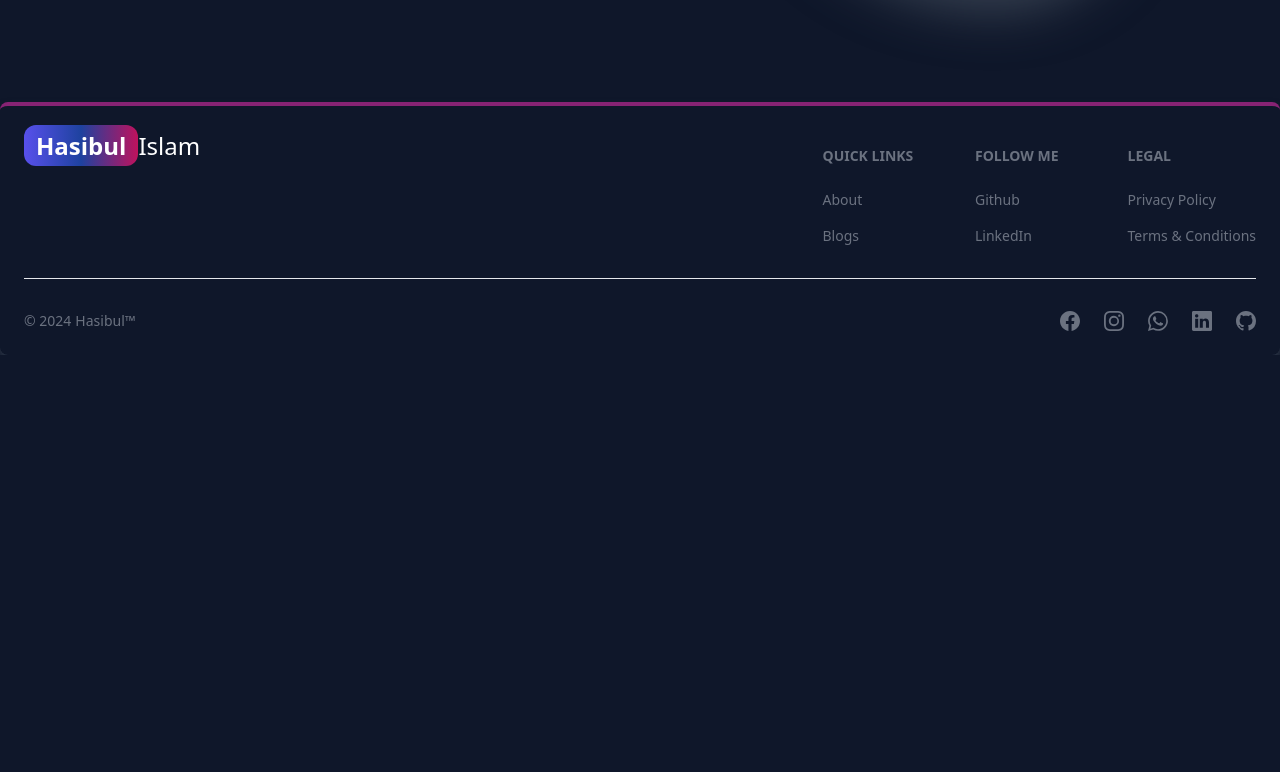
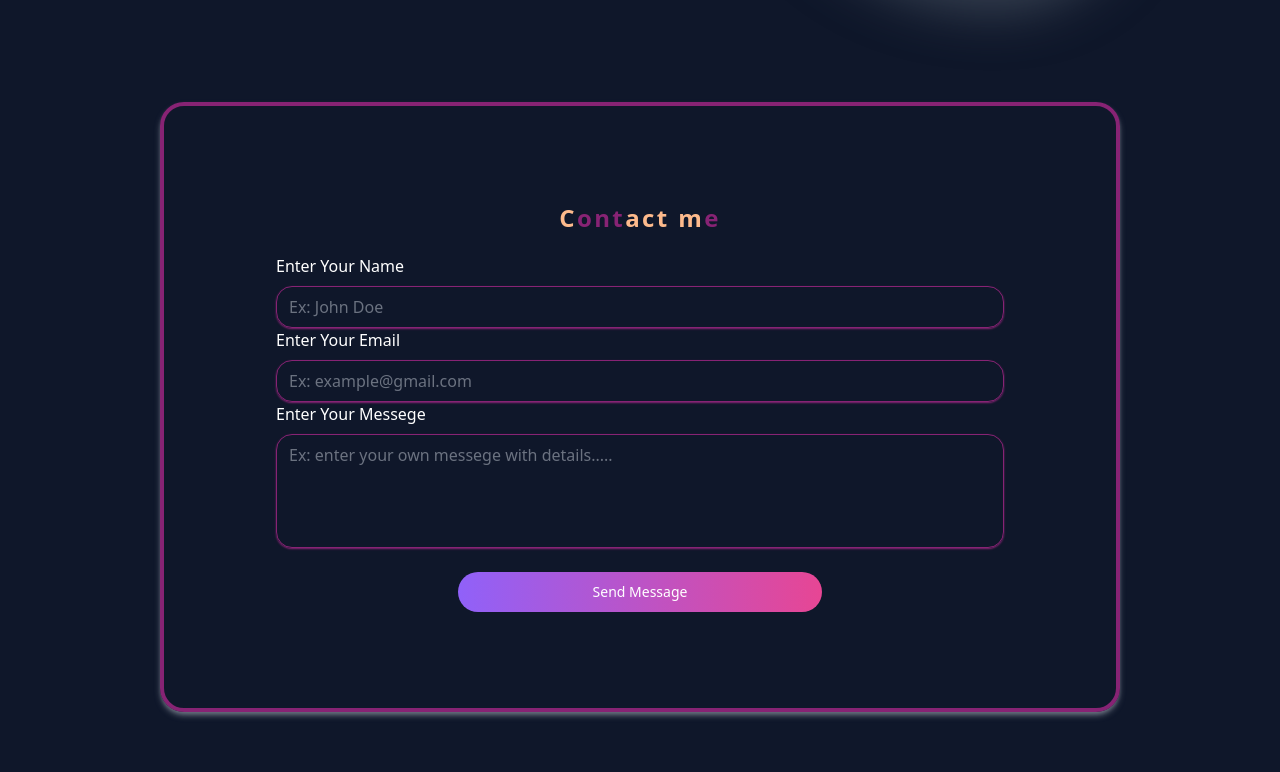
Before and after one commit to Hasibul48/personalPortfolio, a React (Vite) app: page / in a window 1280 px wide. Shown: the part 1188-1960 px from the top of the page. Before the commit the page ends 1543 px from the top, so only its background shows below. Built offline with nearby package versions, Linux system fonts and the light colour scheme; a web font is replaced by a local one.

Commit message:
Contact form component added with proper functionality

```diff
--- a/package.json
+++ b/package.json
@@ -10,6 +10,7 @@
     "preview": "vite preview"
   },
   "dependencies": {
+    "@emailjs/browser": "^4.4.1",
     "flowbite-react": "^0.10.1",
     "react": "^18.3.1",
     "react-dom": "^18.3.1",
--- /dev/null
+++ b/src/Components/Contact.jsx
@@ -0,0 +1,51 @@
+import { Button } from 'flowbite-react'
+import React, { useState } from 'react'
+
+import emailjs from '@emailjs/browser'
+
+function Contact() {
+    const [messageStatus, setMessageStatus] = useState();
+    const handleMessageSend = async (e) => {
+        e.preventDefault();
+
+        const form = e.target;
+        const name = form.from_name.value.trim();
+        const email = form.from_email.value.trim();
+        const message = form.message.value.trim();
+
+        if (!name || !email || !message) {
+            alert('All fields are required.');
+            return;
+        }
+
+        setMessageStatus(await emailjs.sendForm('service_tmw9zh5', 'template_uuc911s', form, 'Qimg0YhCTRJvY6fe4'));
+
+        if (messageStatus) {
+            alert('Message Sent Successfully!');
+        }
+    };
+
+    return (
+
+        <div className="container md:w-3/4 lg:px-28 md:border-4 md:shadow-md md:shadow-gray-500 md:border-themeColor md:py-24 rounded-3xl flex flex-col gap-5 mt-24 mx-auto px-4">
+            <h3 className='text-center tracking-widest text-themeColor font-bold text-2xl'><span className='text-orange-300'>C</span>ont<span className='text-orange-300'>act m</span>e</h3>
+            <form onSubmit={handleMessageSend}>
+                <div className="flex flex-col">
+                    <label htmlFor="name">Enter Your Name</label>
+                    <input name='from_name' type="text" className='bg-transparent border-themeColor shadow-themeColor shadow-sm rounded-2xl mt-2' placeholder='Ex: John Doe' />
+                </div>
+                <div className="flex flex-col">
+                    <label htmlFor="name">Enter Your Email</label>
+                    <input name='from_email' type="text" className='bg-transparent border-themeColor shadow-themeColor shadow-sm rounded-2xl mt-2' placeholder='Ex: example@gmail.com' />
+                </div>
+                <div className="flex flex-col">
+                    <label htmlFor="name">Enter Your Messege</label>
+                    <input name='message' type="text" className='bg-transparent pb-20 border-themeColor shadow-themeColor shadow-sm rounded-2xl mt-2' placeholder='Ex: enter your own messege with details.....' />
+                </div>
+                <Button type='submit' className='w-1/2 mx-auto mt-6 rounded-full' gradientDuoTone="purpleToPink">Send Message</Button>
+            </form>
+        </div>
+    )
+}
+
+export default Contact
--- a/src/Pages/About.jsx
+++ b/src/Pages/About.jsx
@@ -2,8 +2,10 @@ import React from 'react'
 
 import AboutComponent from '../Components/About'
 import { Link } from 'react-router-dom'
+import Contact from '../Components/Contact'
 function About() {
     return (
+        <>
             <div className='shadow-lg shadow-gray-700 border-themeColor border rounded-2xl mt-6   container mx-auto py-4 flex flex-col gap-5'>
                 <AboutComponent />
                 <div className="px-7">
@@ -54,6 +56,8 @@ function About() {
                     </div>
                 </div>
             </div>
+            <Contact />
+        </>
     )
 }
 
--- a/src/Pages/Home.jsx
+++ b/src/Pages/Home.jsx
@@ -1,12 +1,14 @@
 import React from 'react'
 import Header from '../Components/Header'
 import About from '../Components/About'
+import ContactForm from '../Components/Contact'
 
 function Home() {
     return (
         <div>
             <Header />
             <About />
+            <ContactForm />
         </div>
     )
 }
```
Also changed, not shown: 1 other file (tests, documents, lock files or other folders). Lines whose indentation alone changed are shown as unchanged.
